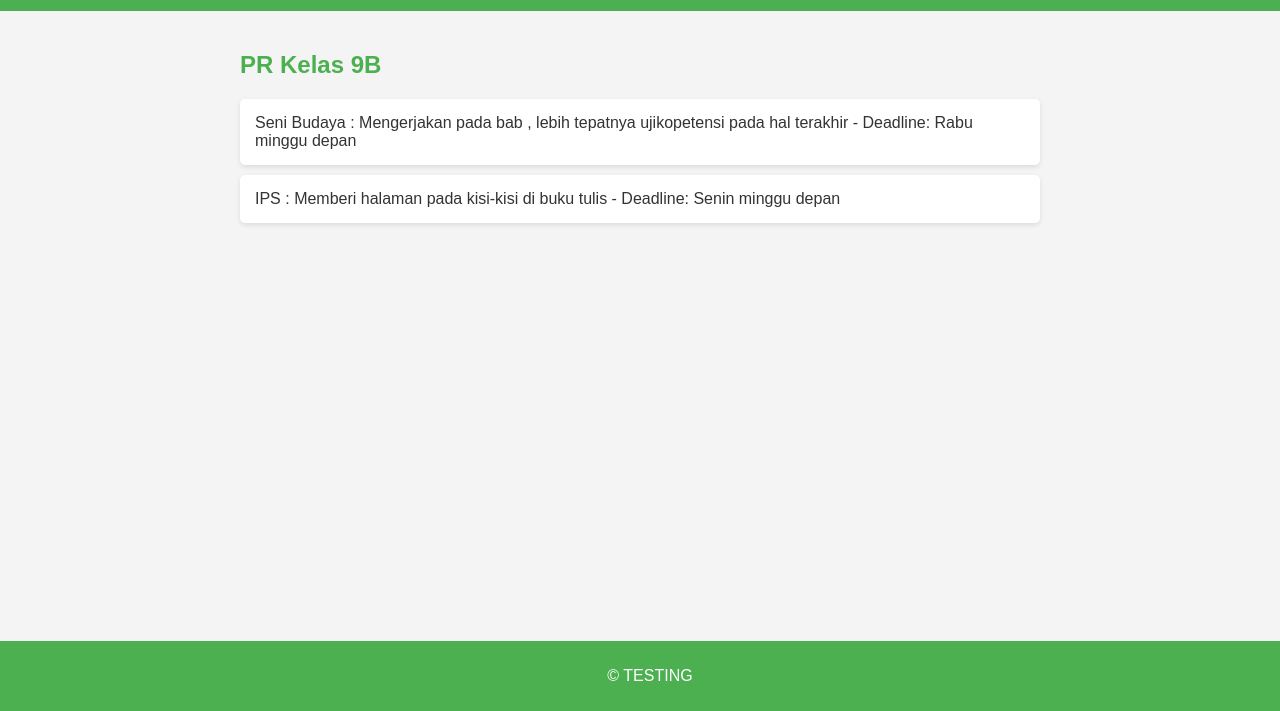
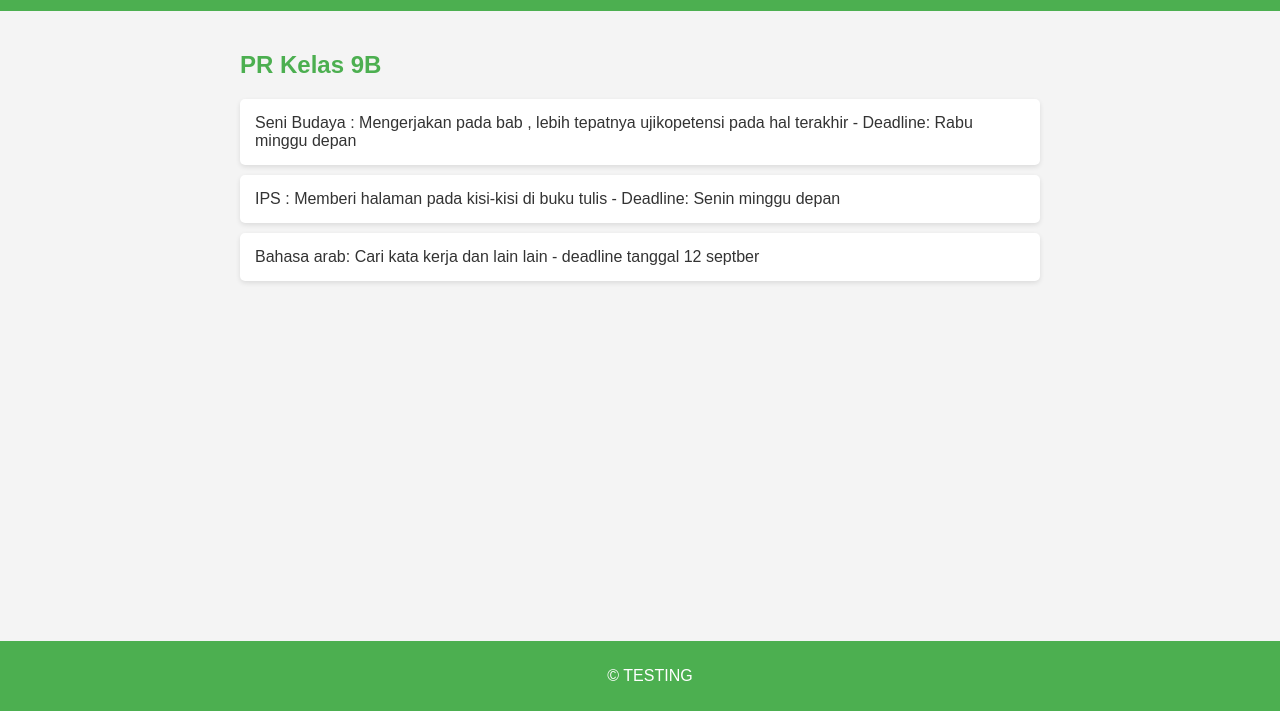
Before and after one commit to Arroncuyy7/Tugas, a plain HTML site: page main.html in a window 1280 px wide. Shown: the part 89-800 px from the top of the page. Drawn offline with Linux system fonts and the light colour scheme.

Commit message:
Update main.html

```diff
--- a/main.html
+++ b/main.html
@@ -19,6 +19,7 @@
             <ul>
                 <li>Seni Budaya : Mengerjakan pada bab , lebih tepatnya ujikopetensi pada hal terakhir - Deadline: Rabu minggu depan</li>
                 <li>IPS : Memberi halaman pada kisi-kisi di buku tulis - Deadline: Senin minggu depan</li>
+                <li>Bahasa arab: Cari kata kerja dan lain lain - deadline tanggal 12 septber</li>
             </ul>
         </section>
         <!-- Tambahkan lebih banyak section untuk kelas lain -->
```
